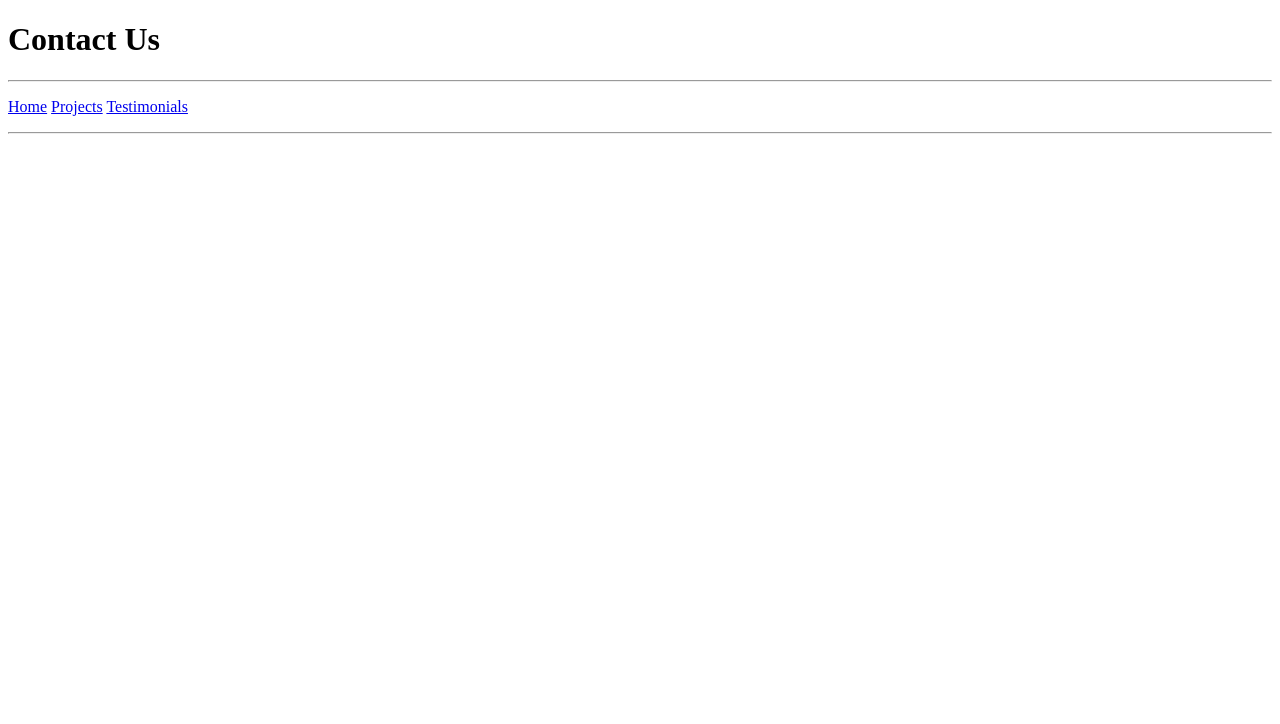
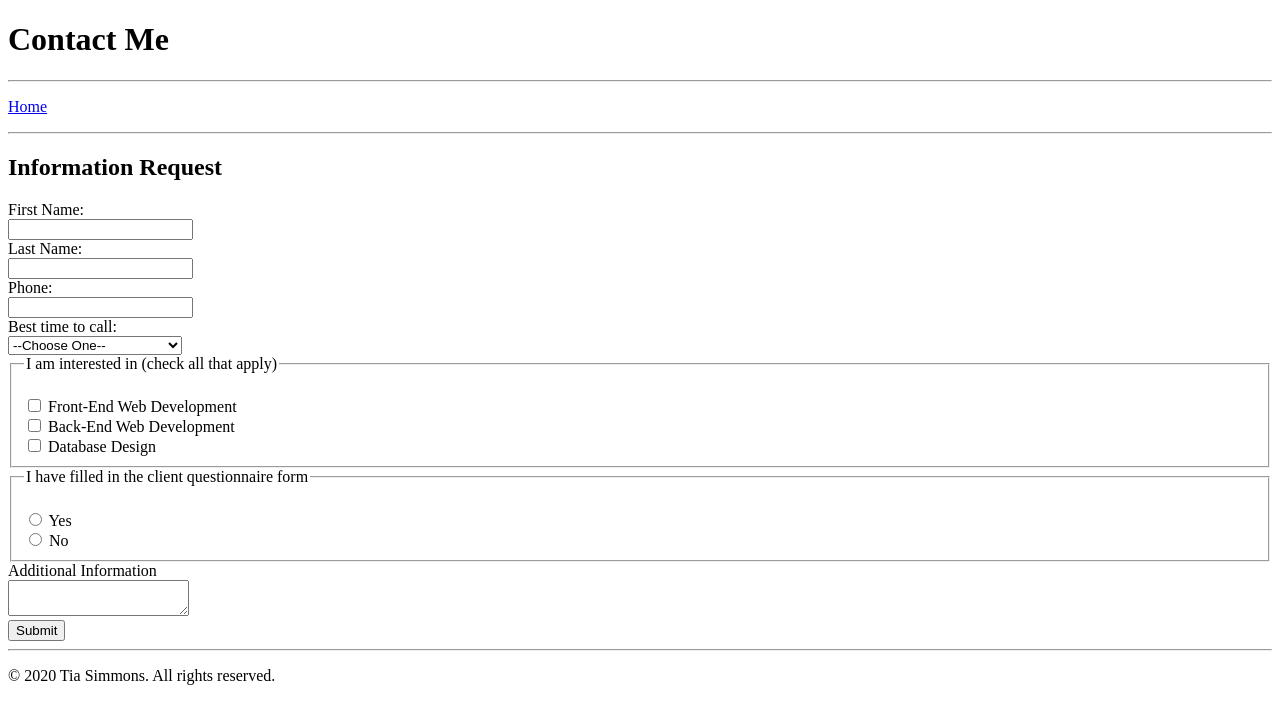
Before and after one commit to codingforkicks/introtowebdev, a plain HTML site: page portfolio/contact.html in a window 1280 px wide. Drawn offline with Linux system fonts and the light colour scheme.

Commit message:
developed form for contact page

```diff
--- a/portfolio/contact.html
+++ b/portfolio/contact.html
@@ -6,24 +6,72 @@ Date Created: 4/21/20
 Most recent revision: 4/21/20
 -->
    <head>
-      <title>Contact Us</title>
+      <title>Contact Me</title>
    </head>
    <body>
       <header>
-         <h1>Contact Us</h1>
+         <h1>Contact Me</h1>
       </header>
 
       <nav>
          <hr />
          <p>
-            <a href="index.html" target="_self">Home</a>
-            <a href="projects.html" target="_self">Projects</a>
-            <a href="testimonials.html" target="_blank">Testimonials</a>
+            <a href="index.html">Home</a>
          </p>
          <hr />
       </nav>
 
-      <section></section>
+      <h2>Information Request</h2>
+      <form action="submit.html" method="POST">
+         <!--first and last name boxes-->
+         <label for="firstName">First Name:</label><br />
+         <input type="text" id="firstName" name="firstName"><br />
+         <label for="lastName">Last Name:</label><br />
+         <input type="text" id="lastName" name="lastName"><br />
 
-      <footer></footer>
+         <!--phone and text boxes-->
+         <label for="phone">Phone:</label><br />
+         <input type="text" id="phone" name="phone"><br />
+
+         <!--dropdown menu-->
+         <label for="contact">Best time to call:</label><br />
+         <select id="contact" name="contact">
+            <option value="default" selected> --Choose One--</option>
+            <option value="morning">Morning (8AM to 12PM)</option>
+            <option value="noon">Afternoon (12PM to 5PM)</option>
+            <option value="night">Evening (5PM to 8PM)</option>
+         </select>
+
+         <!--checklist-->
+         <fieldset>
+            <legend>I am interested in (check all that apply)</legend><br />
+            <input type="checkbox" id="frontEnd" name="interest" value="frontEnd">
+            <label for="frontEnd">Front-End Web Development</label><br />
+            <input type="checkbox" id="backEnd" name="interest" value="backEnd">
+            <label for="backEnd">Back-End Web Development</label><br />
+            <input type="checkbox" id="database" name="interest" value="database">
+            <label for="database">Database Design</label><br />
+         </fieldset>
+
+         <!--radio buttons-->
+         <fieldset>
+            <legend>I have filled in the client questionnaire form</legend><br />
+            <input type="radio" id="option1" name="questionnaire" value="yes">
+            <label for="option1">Yes</label><br />
+            <input type="radio" id="option2" name="questionnaire" value="yes">
+            <label for="option2">No</label><br />
+         </fieldset>
+
+         <!--text area-->
+         <label for="info">Additional Information</label><br />
+         <textarea></textarea><br />
+
+         <!--submit-->
+         <input type="submit" name="submit" value="Submit">
+      </form>
+
+      <footer>
+         <hr />
+         <p>&copy; 2020 Tia Simmons. All rights reserved.</p>
+      </footer>
    </body>
```
